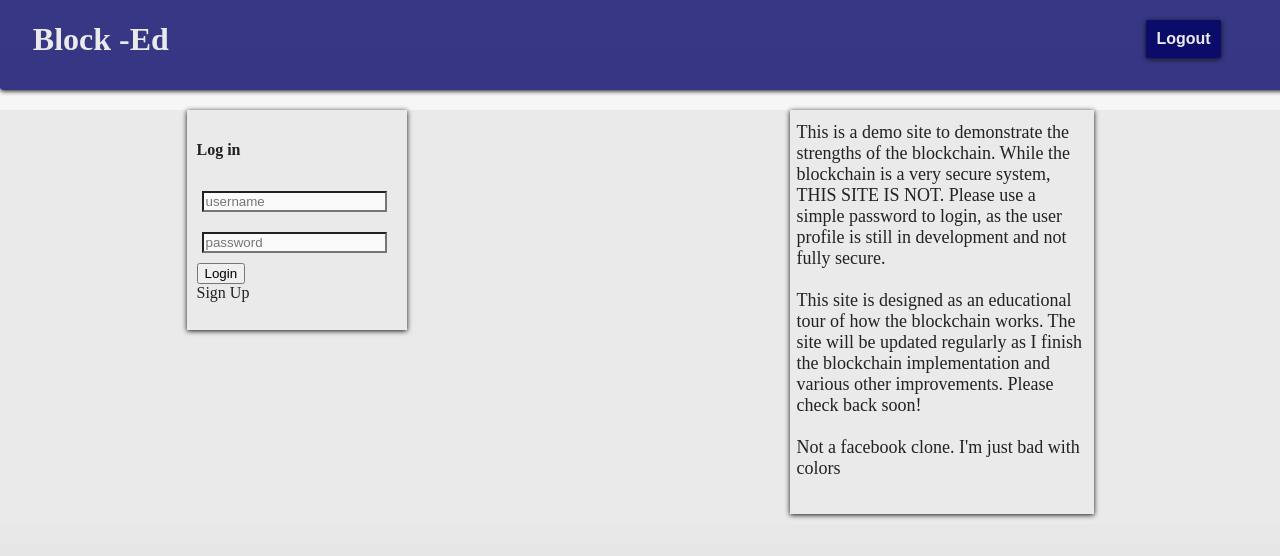
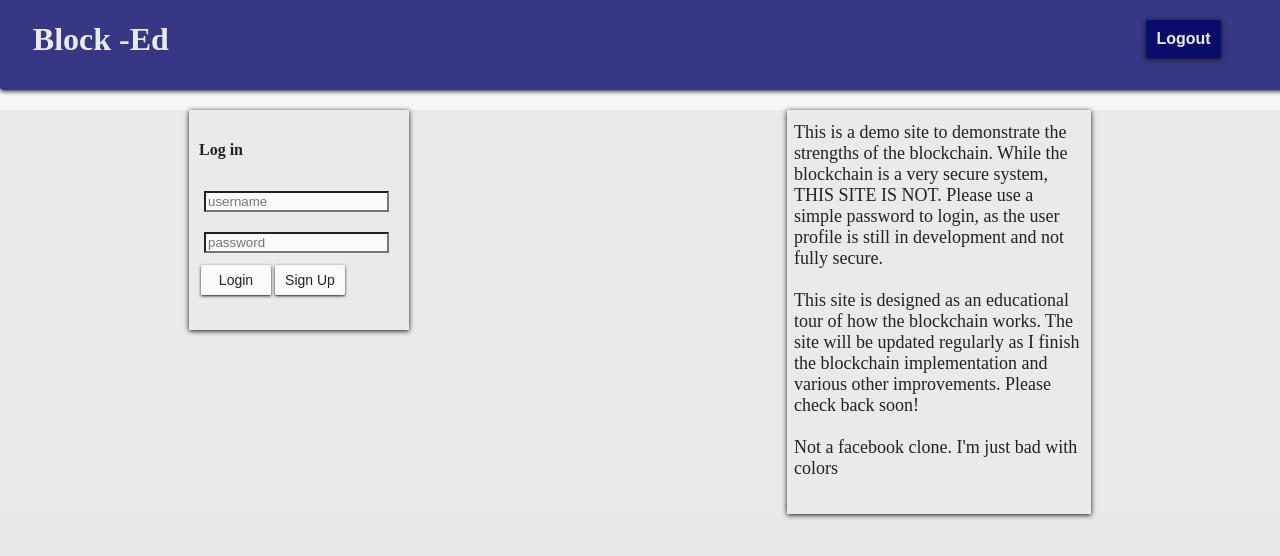
Before and after one commit to Blockchain-voting/block-ed, a React app: page / in a window 1280 px wide. Shown: the top 556 px of the page. Built offline with nearby package versions, Linux system fonts and the light colour scheme; the HTML template or start-up script is replaced by a standard one.

Commit message:
added styling to signup div

```diff
--- a/src/components/Login/Login.css
+++ b/src/components/Login/Login.css
@@ -23,7 +23,6 @@
 .blurb {
   text-shadow: 0px 1px 5px 0px #222;
   box-shadow: 0px 1px 5px 0px #111;
-  margin: 0 0 10px 10px;
   padding: 2px;
   width: 300px;
   height: 400px;
@@ -33,7 +32,7 @@ p {
   font-weight: 300;
   margin: 10px 5px;
 }
-.loginResult{
+.login-result{
   font-size: 18px;
   font-weight: normal;
   margin: 0;
@@ -47,6 +46,24 @@ p {
   margin: 10px 5px;
   background-color: #FAFAFA;
 }
+.signup-link {
+  text-shadow: 0px 1px 5px 0px #222;
+  box-shadow: 0px 1px 3px 0px #111;
+  border-radius: .1rem;
+  border-style: none;
+  margin: 2px;
+  width: 70px;
+  height: 30px;
+  font-size: 14px;
+  font-weight: 400px;
+  background-color: #FAFAFA;
+  color: #222;
+  transition: 1s;
+}
+.signup-link:hover {
+  background-color: #EAEAEA;
+  color: #111;
+}
 .hidden {
   display: none;
 }
--- a/src/components/Login/Login.js
+++ b/src/components/Login/Login.js
@@ -110,9 +110,15 @@ export default class Login extends Component {
             placeholder="password"
             onChange={(e) => this.handlePasswordUpdate(e, 'log')}
           />
-          <button onClick={() => this.handleLogin()}>Login</button>
-          <p className="loginResult">{this.state.loginState}</p>
-          <a onClick={() => this.toggleSignup()}>Sign Up</a>
+          <button
+            onClick={() => this.handleLogin()}
+            className="signup-link"
+          >Login</button>
+          <button
+            onClick={() => this.toggleSignup()}
+            className="signup-link"
+          >Sign Up</button>
+          <p className="login-result">{this.state.loginState}</p>
         </div>
         <div className={this.state.showSignup ? "signup" : "signup hidden"}>
           <h4>Signup</h4>
@@ -127,6 +133,7 @@ export default class Login extends Component {
             onChange={(e) => this.handlePasswordUpdate(e, 'sign')}
           />
           <button onClick={() => this.handleSignup()}>Sign Up</button>
+          <p className="login-result">This can take a little bit to generate your key</p>
         </div>
         <div className="blurb">
           <p>
```
Also changed, not shown: 1 other file (tests, documents, lock files or other folders).
